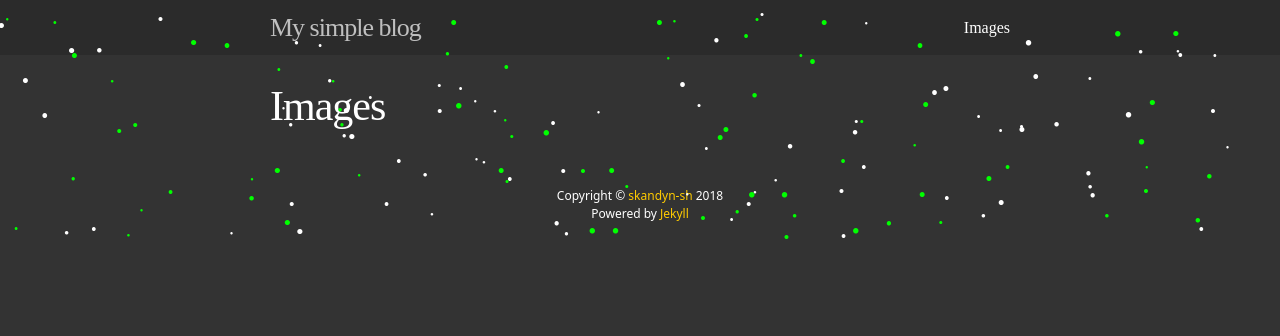
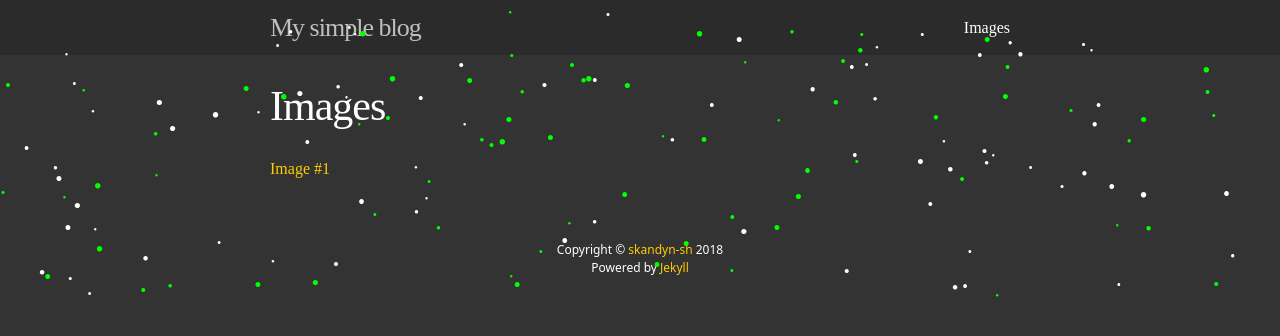
Before and after one commit to skandyn-sh/skandyn-sh.github.io, a Jekyll site: the page built from images.html, in a window 1280 px wide. Shown: the top 336 px of the page. Built offline with Jekyll 4.4.1, drawn with Linux system fonts in a browser that asks for light colours.

Commit message:
Update images.html

```diff
--- a/images.html
+++ b/images.html
@@ -3,3 +3,4 @@
 title: Images
 permalink: /images/
 ---
+<a href="/img/lightbox/images/alexander-slash-1201561-unsplash.jpg" data-lightbox="image-1" data-title="My caption">Image #1</a>
```
